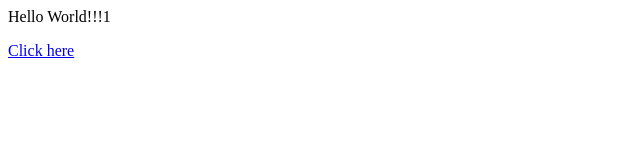
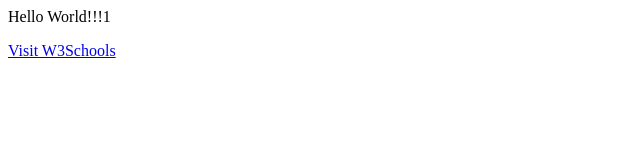
Before and after one commit to harikrishceg/harikrishceg.github.io, a plain HTML site: page index.html in a window 1280 px wide. Shown: the full height of the page, 0-640 px from the left. Drawn offline with Linux system fonts and the light colour scheme.

Commit message:
Initial commit

```diff
--- a/index.html
+++ b/index.html
@@ -2,6 +2,6 @@
 <body>
 
 <p>Hello World!!!1</p>
-<a href = "n.html">Click here</a>
+<a href="http://www.w3schools.com">Visit W3Schools</a>
 </body>
 </html>
```
